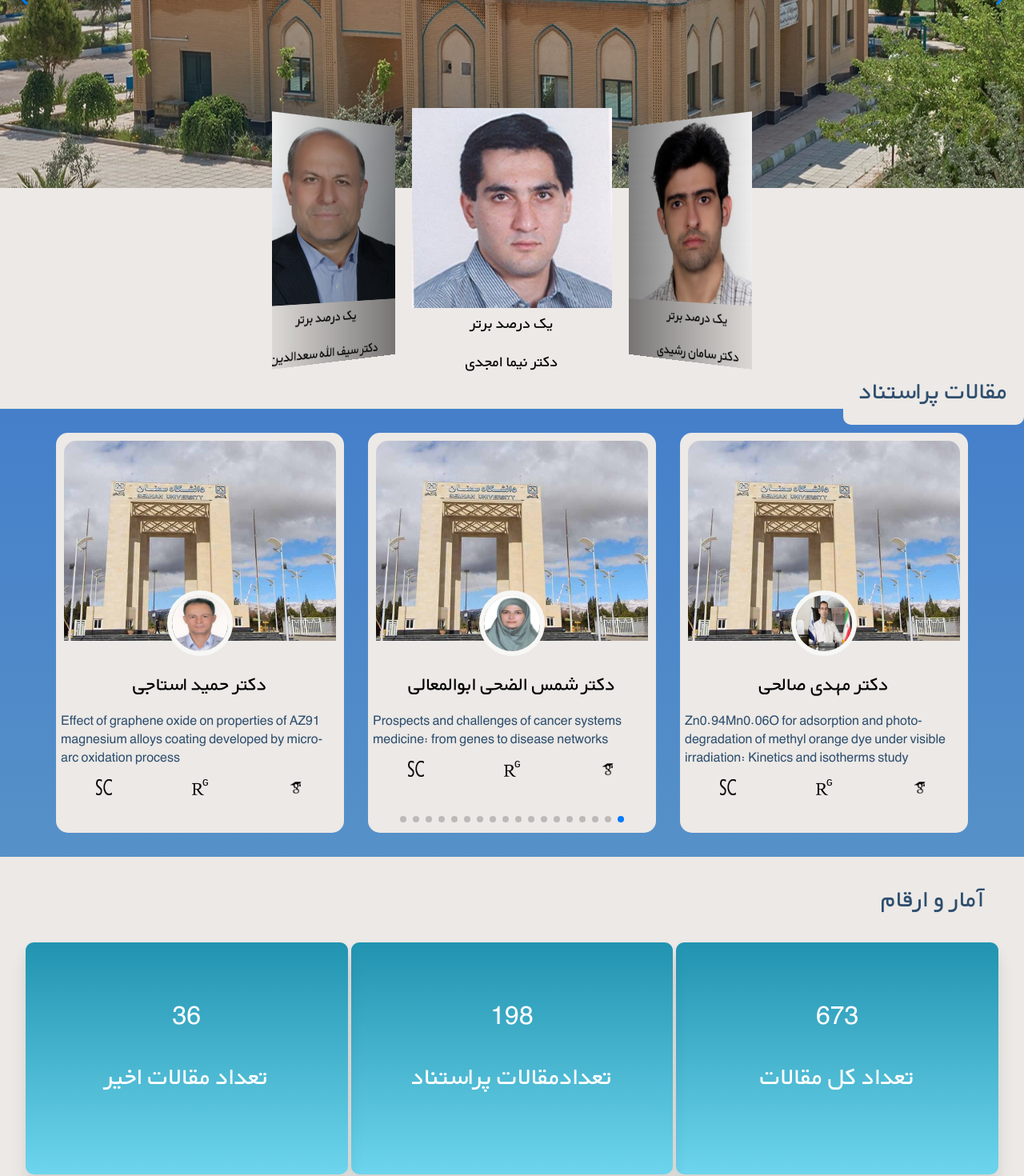
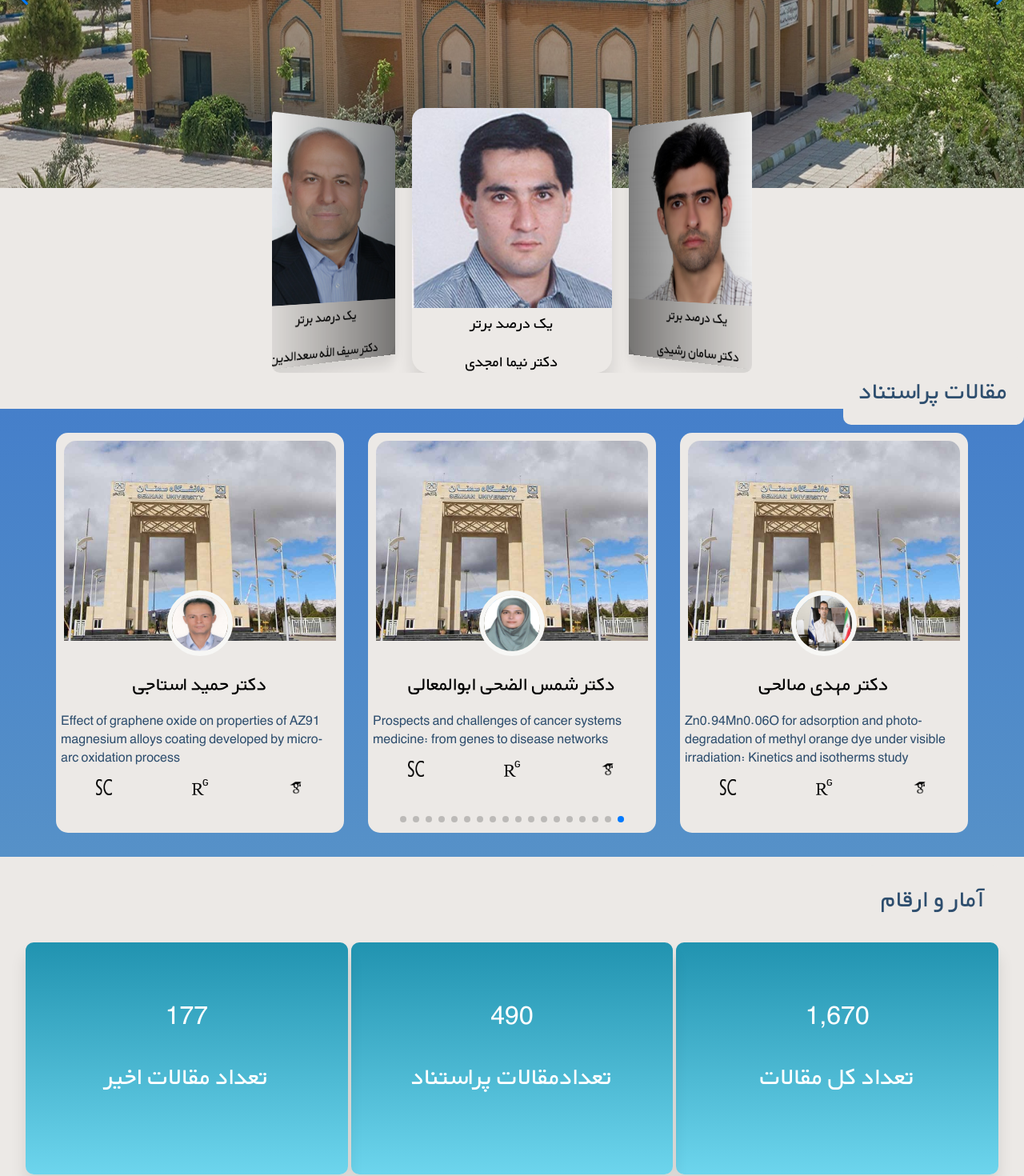
Before and after one commit to Mapl6/vitrin, a React (Vite) app: page / in a window 1280 px wide. Shown: the part 340-1810 px from the top of the page at 80% size. Built offline with nearby package versions, Linux system fonts and the light colour scheme.

Commit message:
final ver0.3

```diff
--- a/src/App.css
+++ b/src/App.css
@@ -16,7 +16,7 @@ body {
 }
 
 section {
-  background: #ECE9E6;
+  background: #ece9e6;
 }
 .container {
   width: 100%;
@@ -40,7 +40,7 @@ section {
   margin: 20px;
   padding: 20px;
   color: #2e4e6e;
-  background: #ECE9E6;
+  background: #ece9e6;
 
   border-radius: 10px;
   color: #2e4e6e;
@@ -123,6 +123,7 @@ a {
   height: 100%;
   width: 100%;
   margin-top: -100px;
+  border-radius: 20px !important;
 }
 
 .top-slider span {
@@ -150,7 +151,7 @@ a {
 /* Cards */
 .card {
   text-align: center;
-  background: #ECE9E6;
+  background: #ece9e6;
   color: #2e4e6e;
   display: flex;
   flex-direction: column;
--- a/src/App.jsx
+++ b/src/App.jsx
@@ -43,15 +43,15 @@ function App() {
           <span className="section-title">آمار و ارقام</span>
           <div className="countup-main">
             <div>
-              <CountUp start={0} end={683} duration={10} />
+              <CountUp start={0} end={1763} duration={10} />
               <p>تعداد کل مقالات</p>
             </div>
             <div>
-              <CountUp start={0} end={198} duration={5} />
+              <CountUp start={0} end={490} duration={5} />
               <p>تعدادمقالات پراستناد</p>
             </div>
             <div>
-              <CountUp start={0} end={37} duration={10} />
+              <CountUp start={0} end={180} duration={10} />
               <p>تعداد مقالات اخیر </p>
             </div>
           </div>
--- a/src/Articles.jsx
+++ b/src/Articles.jsx
@@ -1,7 +1,6 @@
-
 import { Swiper, SwiperSlide } from "swiper/react";
-import data from "./assets/data.js"
-import Card from './Card';
+import data from "./assets/data.js";
+import Card from "./Card";
 import "swiper/css";
 import "swiper/css/grid";
 import "swiper/css/pagination";
@@ -12,20 +11,16 @@ const Articles = () => {
     <div className="articles ">
       <Swiper
         slidesPerView={3}
-
         grabCursor={true}
-
         spaceBetween={30}
         pagination={{
           clickable: true,
-
         }}
         modules={[Pagination]}
         className="mySwiper container"
-
       >
         {data.map((item, index) => (
-        <SwiperSlide >
+          <SwiperSlide>
             <Card
               key={index}
               img={item.img}
@@ -35,13 +30,13 @@ const Articles = () => {
               g_scholar={item.g_scholar}
               reaseach={item.reseacher}
               // email={item.email}
-          // website={item.website}
+              website={item.website}
               scopus={item.scopus}
             />
           </SwiperSlide>
         ))}
       </Swiper>
     </div>
-  )
-}
-export default Articles
+  );
+};
+export default Articles;
--- a/src/StickyNav.jsx
+++ b/src/StickyNav.jsx
@@ -5,7 +5,6 @@ import recent from "./assets/img/recent.png";
 import ToolTip from "./ToolTip";
 const StickyNav = () => {
   return (
-
     <div className="sticky_nav">
       <ul className="nav-link">
         <ToolTip title="خانه">
--- a/src/header/Slider.jsx
+++ b/src/header/Slider.jsx
@@ -5,7 +5,7 @@ import "swiper/css";
 import "swiper/css/pagination";
 import "swiper/css/navigation";
 
-import headerdata from "../assets/headerdata"
+import headerdata from "../assets/headerdata";
 
 import img2 from "../assets/img/header-slide2.jpg";
 import img3 from "../assets/img/header-slide3.jpg";
@@ -15,12 +15,13 @@ import img7 from "../assets/img/7.jpg";
 import img8 from "../assets/img/8.jpg";
 
 // import required modules
-import {Autoplay, Pagination, Navigation,EffectCoverflow } from "swiper";
+import { Autoplay, Pagination, Navigation, EffectCoverflow } from "swiper";
 
 const Slider = () => {
   return (
     <div className="header">
-      <Swiper style={{height:"500px"}}
+      <Swiper
+        style={{ height: "500px" }}
         slidesPerView={1}
         spaceBetween={30}
         loop={true}
@@ -29,7 +30,7 @@ const Slider = () => {
           clickable: true,
         }}
         navigation={true}
-        modules={[Pagination, Navigation,Autoplay]}
+        modules={[Pagination, Navigation, Autoplay]}
         className="mySwiper"
       >
         <SwiperSlide>
@@ -52,10 +53,9 @@ const Slider = () => {
         </SwiperSlide>
       </Swiper>
 
-
       <div className="top-slider">
         <Swiper
-      style={{width:"600px"}}
+          style={{ width: "600px", borderRadius: "10px" }}
           effect={"coverflow"}
           grabCursor={true}
           loop={true}
@@ -70,19 +70,33 @@ const Slider = () => {
             slideShadows: true,
           }}
           // pagination={true}
-        modules={[EffectCoverflow, Pagination,Autoplay]}
+          modules={[EffectCoverflow, Pagination, Autoplay]}
           className="mySwiper"
         >
           {headerdata.map((item, index) => (
-    <SwiperSlide  style={{ backgroundPosition: 'center', backgroundSize: 'cover', width: '250px' ,borderRadius:"10px" }}>
-      <img src={item.img} alt={item.title} />
-      <span className="toptitle">{item.title}</span><br/>
+            <SwiperSlide
+              style={{
+                backgroundPosition: "center",
+                backgroundSize: "cover",
+                width: "250px",
+                borderRadius: "20px",
+                boxShadow: "0px 15px 20px rgba(0, 0, 0, 0.1)",
+              }}
+            >
+              <img
+                style={{
+                  borderTopRightRadius: "15px",
+                  borderTopLeftRadius: "15px",
+                }}
+                src={item.img}
+                alt={item.title}
+              />
+              <span className="toptitle">{item.title}</span>
+              <br />
               <span className="toptitle">{item.neme}</span>
             </SwiperSlide>
           ))}
-
         </Swiper>
-
       </div>
     </div>
   );
```
Also changed, not shown: src/Card.jsx (+11 -4 lines), src/ToolTip.jsx (+8 -8 lines). Lines whose indentation alone changed are shown as unchanged.
